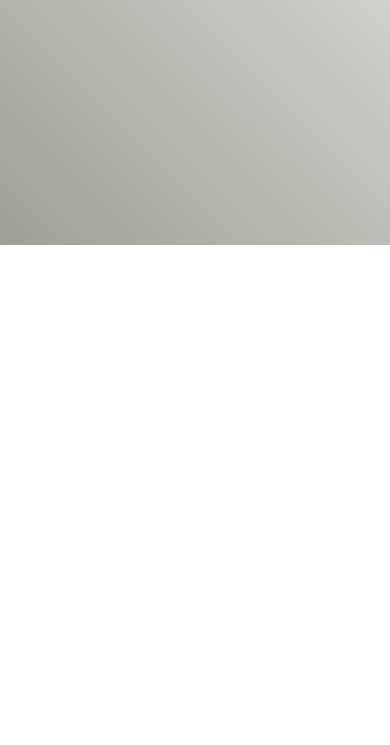
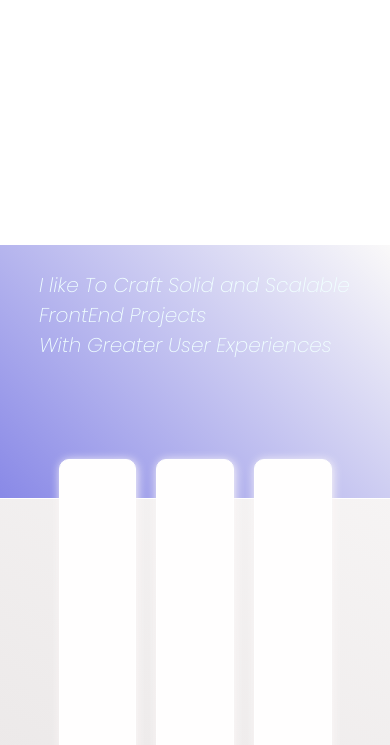
Before and after one commit to Ajayrosi/portfolio, a plain HTML site: page index.html in a window 390 px wide. Shown: the part 599-1344 px from the top of the page. Before the commit the page ends 844 px from the top, so only its background shows below. Drawn offline with Linux system fonts and the light colour scheme; a web font is replaced by a local one.

Commit message:
UI updated

```diff
--- a/index.css
+++ b/index.css
@@ -69,7 +69,7 @@
     justify-content: center;
     align-items: center;
     gap: 50px;
-    background: linear-gradient(45deg,rgb(158, 159, 149),white);
+   background-color: rgb(255, 254, 254);
 }
 .wavy{
     height: 200px;
@@ -134,6 +134,65 @@
     opacity: 1;
     bottom: 0px;
 }
+.container2{
+    height: 200vh;
+    width: 100%;
+    background: linear-gradient(30deg,rgb(212, 207, 207),rgba(227, 214, 214, 0.138));
+}
+.shower{
+    height: 30vh;
+    width: 100%;
+    background-image: url(zoho.webp);
+    background-repeat: no-repeat;
+    background-size: cover;
+    display: flex;
+    justify-content: center;
+    align-items: center;
+    border-bottom: 1px white solid;
+}
+.con{
+    height: 80%;
+    width: 80%;
+}
+#shower-h1{
+    font-size: 40px;
+    font-family: 'Poppins', sans-serif;
+    font-weight: 500;
+    color: rgb(18, 21, 21);
+}
+.skillsets{
+    width: 100%;
+    display: flex;
+    justify-content: center;
+    align-items: center;
+}
+.skillcards{
+    width: 70%;
+    display: flex;
+    justify-content: center;
+    align-items: center;
+    gap: 20px;
+    transform: translateY(-40px);
+}
+.crd{
+    height: 400px;
+    width: 300px;
+    border: 1px white solid;
+    border-radius: 10px;
+    background-color: rgb(255, 254, 254);
+    display: flex;
+    justify-content: center;
+    align-items: center;
+    box-shadow: 1px 1px 10px rgb(252, 248, 248);
+
+}
+.crd-padd{
+    position: relative;
+    height: 90%;
+    width: 80%;
+
+}
+
 @media(min-width:377px) and (max-width:600px){
     .top-1{
         position: fixed;
@@ -229,6 +288,24 @@
     .animate{
         opacity: 1;
         bottom: 0px;
+    }
+    .shower{
+        height: 30vh;
+        width: 100%;
+        background: linear-gradient(45deg,rgb(137, 137, 231),rgb(250, 249, 249));
+        display: flex;
+        justify-content: center;
+        align-items: center;
+    }
+    .con{
+        height: 80%;
+        width: 80%;
+    }
+    #shower-h1{
+        font-size: 20px;
+        font-family: 'Poppins', sans-serif;
+        font-weight: 300;
+        color: azure;
     }
 
 
@@ -329,6 +406,24 @@
         opacity: 1;
         bottom: 0px;
     }
+    .shower{
+        height: 30vh;
+        width: 100%;
+        background: linear-gradient(45deg,rgb(137, 137, 231),rgb(250, 249, 249));
+        display: flex;
+        justify-content: center;
+        align-items: center;
+    }
+    .con{
+        height: 80%;
+        width: 80%;
+    }
+    #shower-h1{
+        font-size: 20px;
+        font-family: 'Poppins', sans-serif;
+        font-weight: 200;
+        color: azure;
+    }
 
 
 
--- a/index.html
+++ b/index.html
@@ -29,7 +29,27 @@
             </div>
             <img  class='wavy'src="ajay.jpg">
         </div>
+        <div class="container2">
+            <div class="shower">
+                <div class="con"><h1 id="shower-h1">I like To Craft Solid and Scalable FrontEnd Projects<br>With Greater User Experiences</h1></div>
+            </div>
+            <div class="skillsets">
+                <div class="skillcards">
+                    <div class="crd">
+                        <div class="crd-padd">
 
+                        </div>
+                    </div>
+                    <div class="crd">
+                        <div class="crd-padd"></div>
+                    </div>
+                    <div class="crd">
+                        <div class="crd-padd"></div>
+                    </div>
+                </div>
+            </div>
+            <div class="projects"></div>
+        </div>
     </div>
 
 </body>
```
Also changed, not shown: zoho.webp (added).
